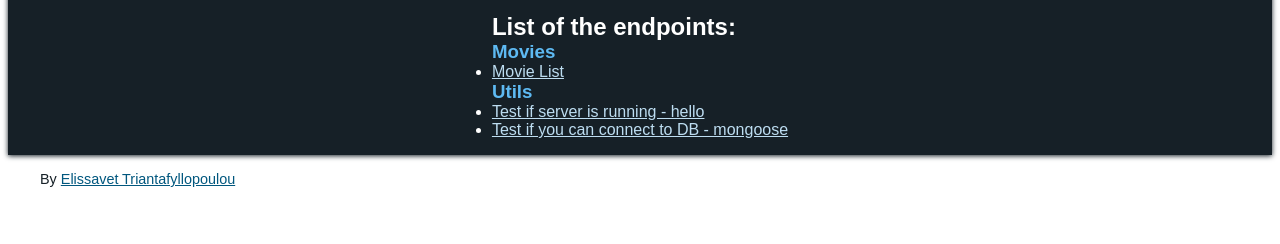
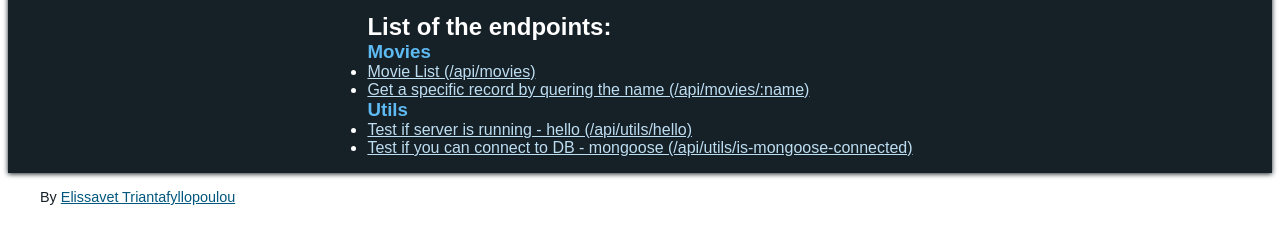
Before and after one commit to elisavetTriant/ghibli-movies-api, a website: page views/index.html in a window 1280 px wide. Shown: the part 80-324 px from the top of the page. Drawn offline with Linux system fonts and the light colour scheme; a web font is replaced by a local one.

Commit message:
Add Movie Info by Querying by Name Endpoint

```diff
--- a/package.json
+++ b/package.json
@@ -1,6 +1,6 @@
 {
   "name": "ghibli-movies-api",
-  "version": "0.1.0",
+  "version": "0.2.0",
   "description": "A sample API for Studio Ghibli Films Information",
   "main": "app.js",
   "scripts": {
--- a/views/index.html
+++ b/views/index.html
@@ -11,12 +11,13 @@
         <h2>List of the endpoints:</h2>
         <h3>Movies</h3>
         <ul>
-          <li><a href="/api/movies">Movie List</a></li>
+          <li><a href="/api/movies">Movie List (/api/movies)</a></li>
+          <li><a href="/api/movies/Princess%20Mononoke">Get a specific record by quering the name (/api/movies/:name)</a></li>
         </ul>
         <h3>Utils</h3>
         <ul>
-          <li><a href="/api/utils/hello">Test if server is running - hello</a></li>
-          <li><a href="/api/utils/is-mongoose-connected">Test if you can connect to DB - mongoose</a></li>
+          <li><a href="/api/utils/hello">Test if server is running - hello (/api/utils/hello)</a></li>
+          <li><a href="/api/utils/is-mongoose-connected">Test if you can connect to DB - mongoose (/api/utils/is-mongoose-connected)</a></li>
         </ul>
       </section>
   </main>
```
Also changed, not shown: routes/api/movies.js (+11 -0 lines).
